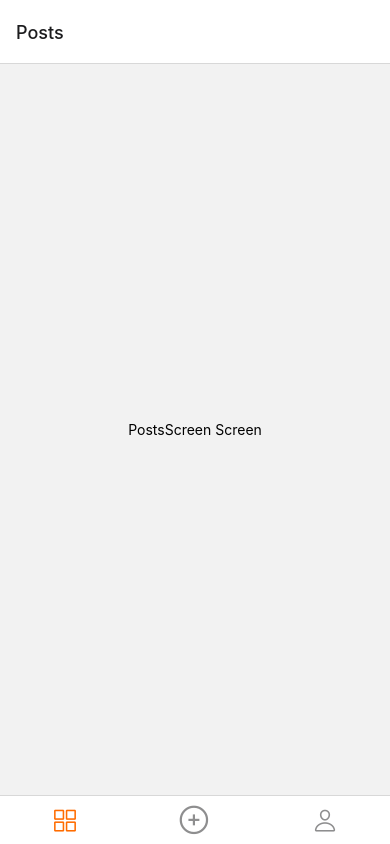
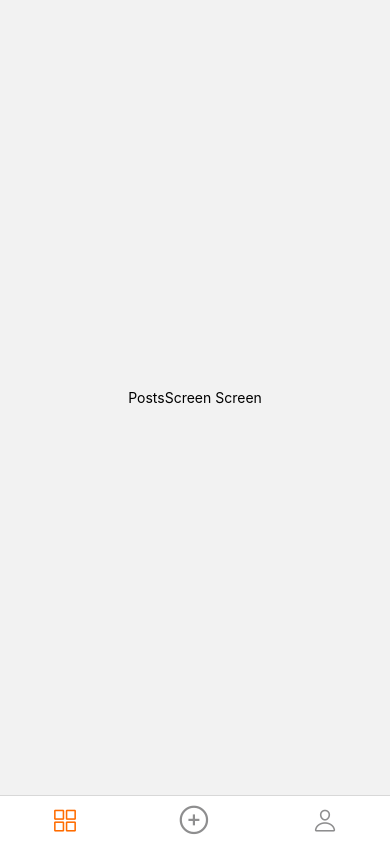
Before and after one commit to Petro-Psekho/mobile-blog, a React Native app: screen / in a window 390 px wide. Built offline with nearby package versions, Linux system fonts and the light colour scheme.

Commit message:
add camera

```diff
--- a/package.json
+++ b/package.json
@@ -25,7 +25,8 @@
     "react-native-safe-area-context": "4.5.0",
     "react-native-screens": "~3.20.0",
     "react-native-vector-icons": "^9.2.0",
-    "react-native-web": "~0.18.10"
+    "react-native-web": "~0.18.10",
+    "expo-camera": "~13.2.1"
   },
   "devDependencies": {
     "@babel/core": "^7.20.0"
--- a/router.js
+++ b/router.js
@@ -27,7 +27,13 @@ export const useRoute = isAuth => {
     );
   }
   return (
-    <MainTab.Navigator screenOptions={{ tabBarShowLabel: false, tabBarActiveTintColor: '#FF6C00' }}>
+    <MainTab.Navigator
+      screenOptions={{
+        tabBarShowLabel: false,
+        headerShown: false,
+        tabBarActiveTintColor: '#FF6C00',
+      }}
+    >
       <MainTab.Screen
         options={{
           tabBarIcon: ({ color, size }) => {
--- a/screens/mainScreen/CreatePostsScreen.js
+++ b/screens/mainScreen/CreatePostsScreen.js
@@ -1,10 +1,21 @@
-import React from 'react';
-import { View, Text, StyleSheet } from 'react-native';
+import React, { useState } from 'react';
+import { View, Text, StyleSheet, TouchableOpacity } from 'react-native';
+import { Camera } from 'expo-camera';
 
 const CreatePostsScreen = () => {
+  const [click, setClick] = useState(null);
+
+  const takePhoto = async () => {
+    console.log(click);
+  };
+
   return (
     <View style={styles.container}>
-      <Text>CreatePostsScreen Screen</Text>
+      <Camera style={styles.camera} ref={setClick}>
+        <TouchableOpacity style={styles.snapContainer} onPress={takePhoto}>
+          <Text style={styles.snap}>CLICK</Text>
+        </TouchableOpacity>
+      </Camera>
     </View>
   );
 };
@@ -12,8 +23,27 @@ const CreatePostsScreen = () => {
 const styles = StyleSheet.create({
   container: {
     flex: 1,
+  },
+  camera: {
+    flex: 1,
+    // height: 300,
+    marginTop: 50,
     alignItems: 'center',
+    justifyContent: 'flex-end',
+  },
+  snapContainer: {
     justifyContent: 'center',
+    alignItems: 'center',
+    // marginTop: 220,
+    marginBottom: 20,
+    width: 60,
+    height: 60,
+    borderWidth: 1,
+    borderRadius: 50,
+    borderColor: '#fff',
+  },
+  snap: {
+    color: '#fff',
   },
 });
 
```
Also changed, not shown: 1 other file (tests, documents, lock files or other folders).
